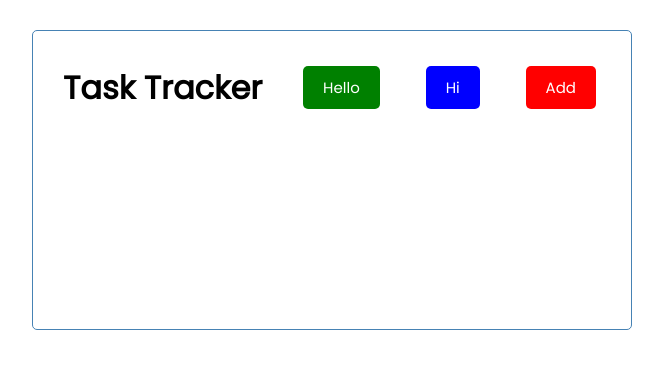
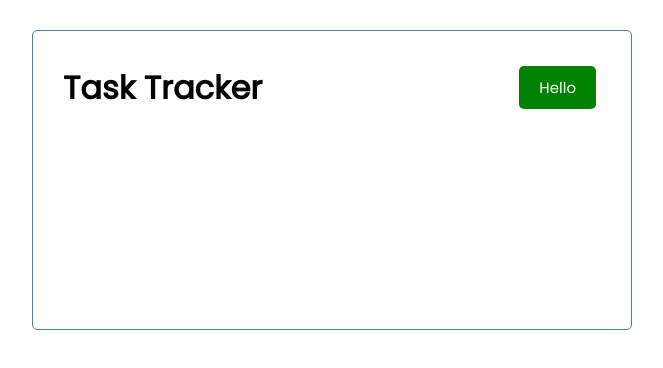
Before and after one commit to pooya2293/my_first_react_app, a React (Create React App) app: page / in a window 1280 px wide. Shown: the top 368 px of the page, without its empty margins (308-971 px from the left). Built offline with nearby package versions, Linux system fonts and the light colour scheme.

Commit message:
add PropTypes for Buttons and defaultProps

```diff
--- a/src/components/Buttons.js
+++ b/src/components/Buttons.js
@@ -1,8 +1,21 @@
+import PropTypes from 'prop-types'
+
 const Buttons = ({ color,text }) => {
-	return <button style={{ backgroundColor: color }}
-	 className='btn'>
-	 	{text}
-	 </button>
+	return (
+		<button style={{ backgroundColor: color }}
+		 className='btn'>
+		 	{text}
+		 </button>
+	)
+}
+
+Buttons.defaultProps = {
+	color: 'steelblue'
+}
+
+Buttons.propTypes = {
+	text: PropTypes.string,
+	color: PropTypes.string
 }
 
 export default Buttons
--- a/src/components/Header.js
+++ b/src/components/Header.js
@@ -6,8 +6,6 @@ const Header = ({ title }) => {
 		<header className='header'>
 			<h1>{title}</h1>
 			<Buttons color='green' text='Hello' />
-			<Buttons color='blue' text='Hi' />
-			<Buttons color='red' text='Add' />
 		</header>
 	)
 }
```
